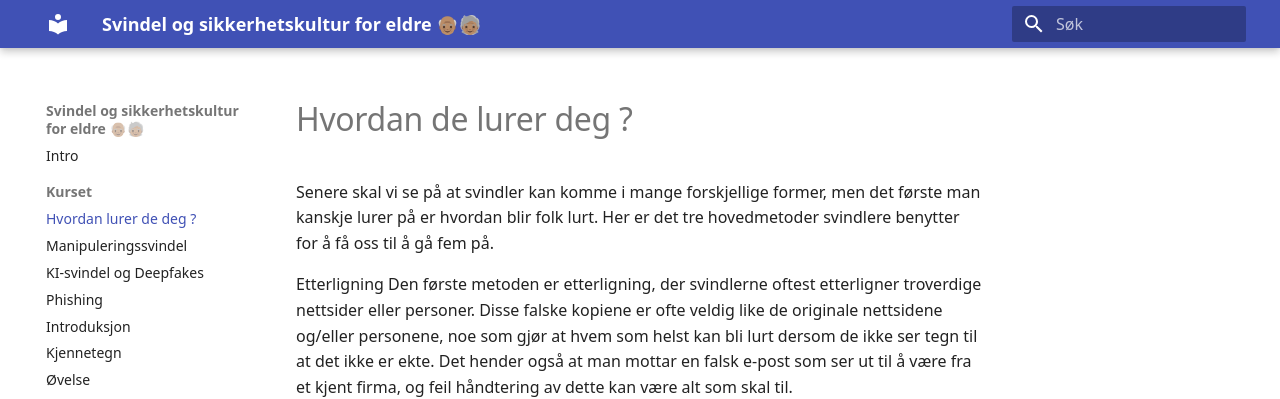
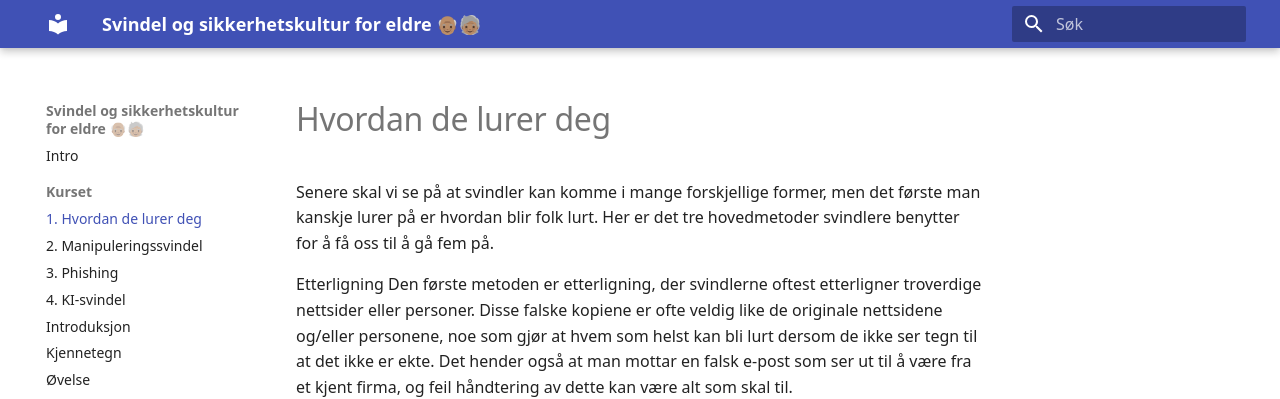
Before and after one commit to wittnerd/svindel-skolen, an MkDocs documentation site: the page built from docs/lurer.md, in a window 1280 px wide and 1298 px high. Shown: the top 399 px of the window. Built offline with MkDocs 1.6.1 and Material for MkDocs 9.7.7, drawn with Linux system fonts in a browser that asks for light colours.

Commit message:
Add content on KI-svindel and phishing; update navigation structure

```diff
--- a/docs/lurer.md
+++ b/docs/lurer.md
@@ -1,4 +1,4 @@
-# Hvordan de lurer deg ?
+# Hvordan de lurer deg
 
 Senere skal vi se på at svindler kan komme i mange forskjellige former, men det første man kanskje lurer på er hvordan blir folk lurt. Her er det tre hovedmetoder svindlere benytter for å få oss til å gå fem på.
 
--- a/mkdocs.yml
+++ b/mkdocs.yml
@@ -11,10 +11,10 @@ theme:
 nav:
   - Intro: index.md
   - Kurset:
-      - Hvordan lurer de deg ?: lurer.md
-      - Manipuleringssvindel: manipuleringssvindel.md
-      - KI-svindel og Deepfakes: kisvindel.md
-      - Phishing: phishing.md
+      - 1. Hvordan de lurer deg: lurer.md
+      - 2. Manipuleringssvindel: manipuleringssvindel.md
+      - 3. Phishing: phishing.md
+      - 4. KI-svindel: kisvindel.md
 
       - Introduksjon: introduksjon.md
       - Kjennetegn: kjennetegn.md
```
Also changed, not shown: docs/kisvindel.md (added, +32 -0 lines), docs/phishing.md (added, +84 -0 lines).
